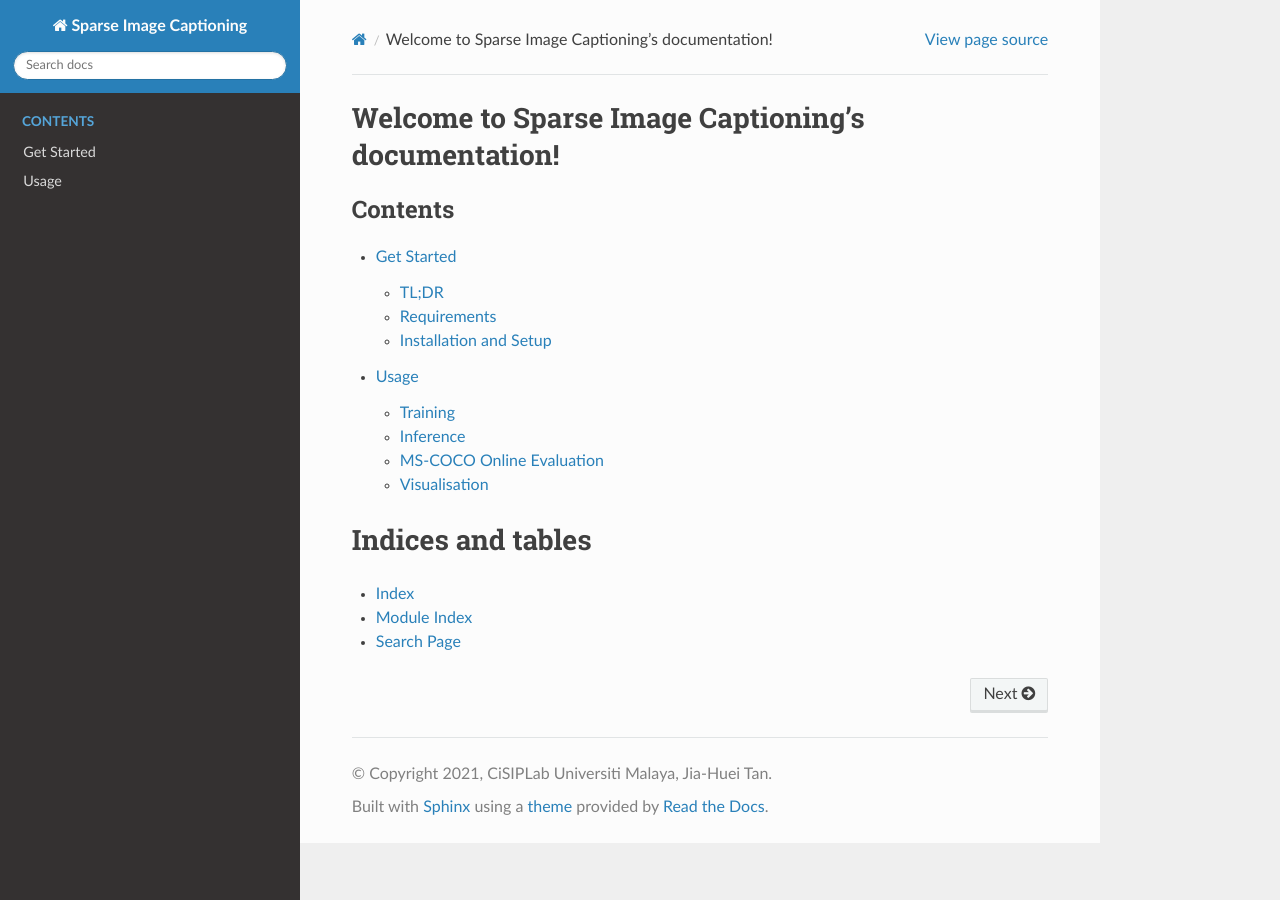
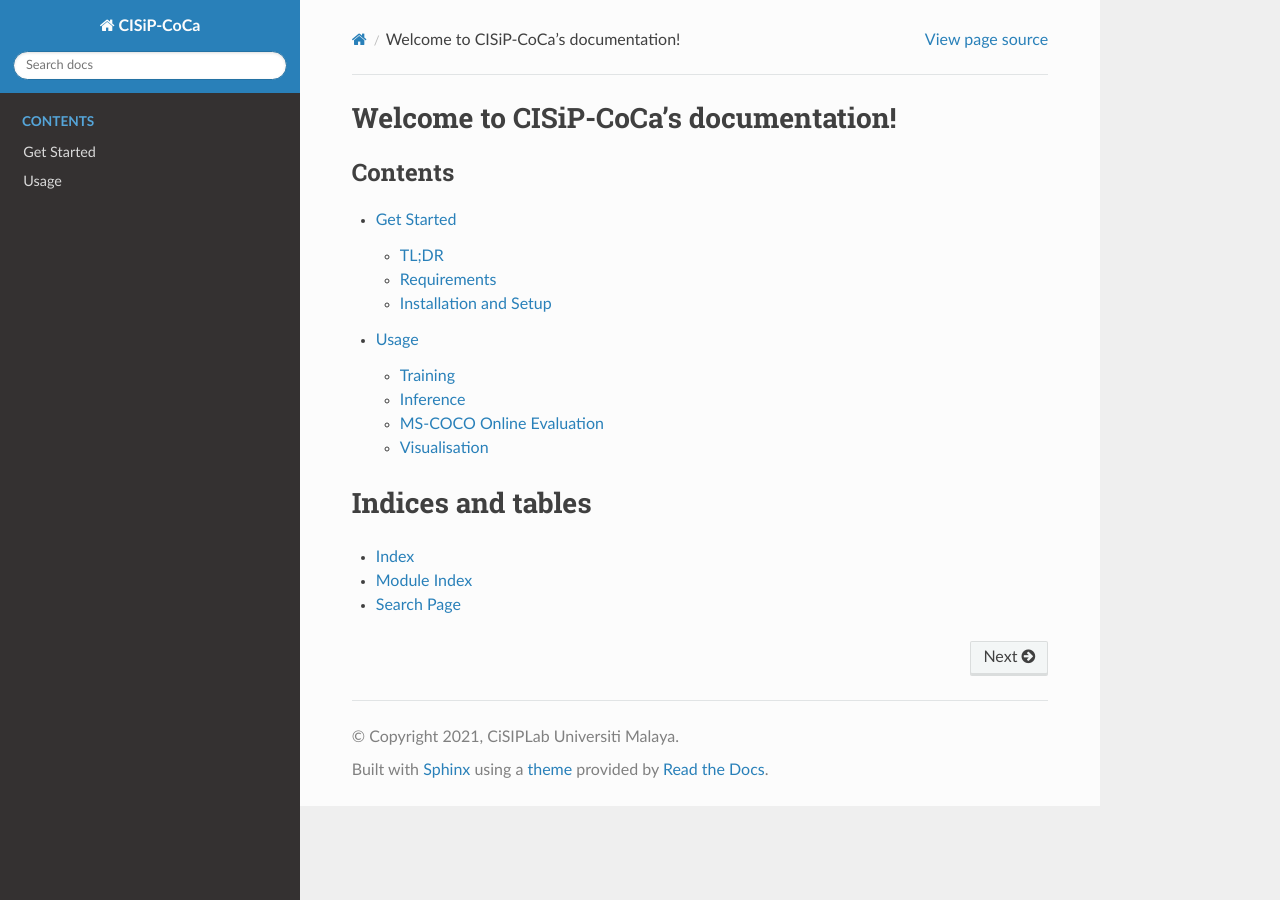
Before and after one commit to CISiPLab/cisip-CoCa, a Sphinx documentation site: the page built from docs/index.rst, in a window 1280 px wide. Built offline with Sphinx 7.4.7 and the Read the Docs theme 2.0.0, drawn with Linux system fonts in a browser that asks for light colours; pages that are not in the unit, such as notebooks, are missing from menus.

Commit message:
update docs

```diff
--- a/docs/conf.py
+++ b/docs/conf.py
@@ -20,9 +20,9 @@ sys.path.insert(0, os.path.abspath(".."))
 
 from coca.version import __version__  # noqa: E402
 
-project = "Sparse Image Captioning"
-copyright = "2021, CiSIPLab Universiti Malaya, Jia-Huei Tan"
-author = "CiSIPLab Universiti Malaya, Jia-Huei Tan"
+project = "CISiP-CoCa"
+copyright = "2021, CiSIPLab Universiti Malaya"
+author = "CiSIPLab Universiti Malaya"
 
 # The full version, including alpha/beta/rc tags
 release = __version__
--- a/docs/index.rst
+++ b/docs/index.rst
@@ -1,9 +1,9 @@
-.. SparCa documentation master file, created by
+.. CoCa documentation master file, created by
    sphinx-quickstart on Fri Nov 19 13:15:23 2021.
    You can adapt this file completely to your liking, but it should at least
    contain the root `toctree` directive.
 
-Welcome to Sparse Image Captioning's documentation!
+Welcome to CISiP-CoCa's documentation!
 ===================================================
 
 
```
